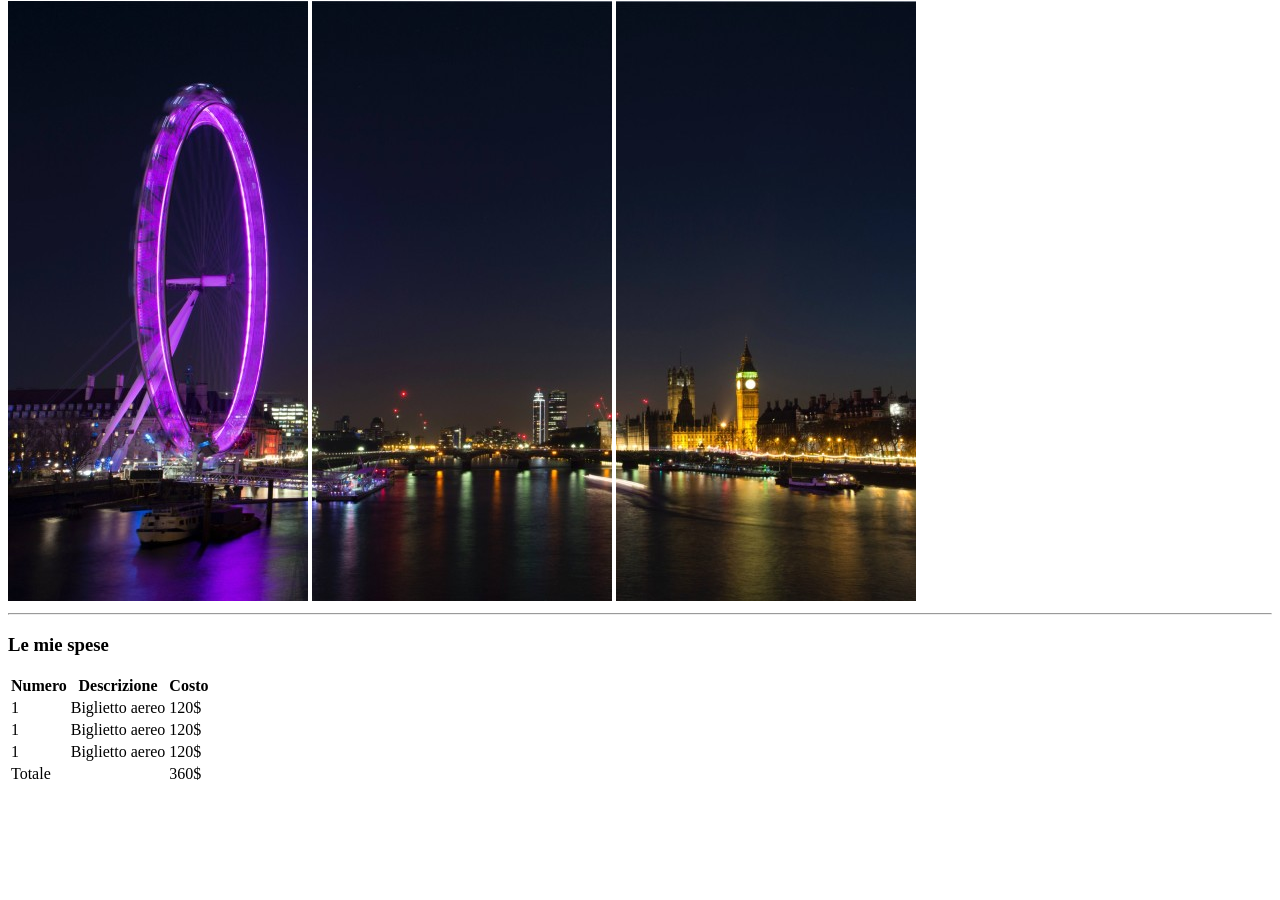
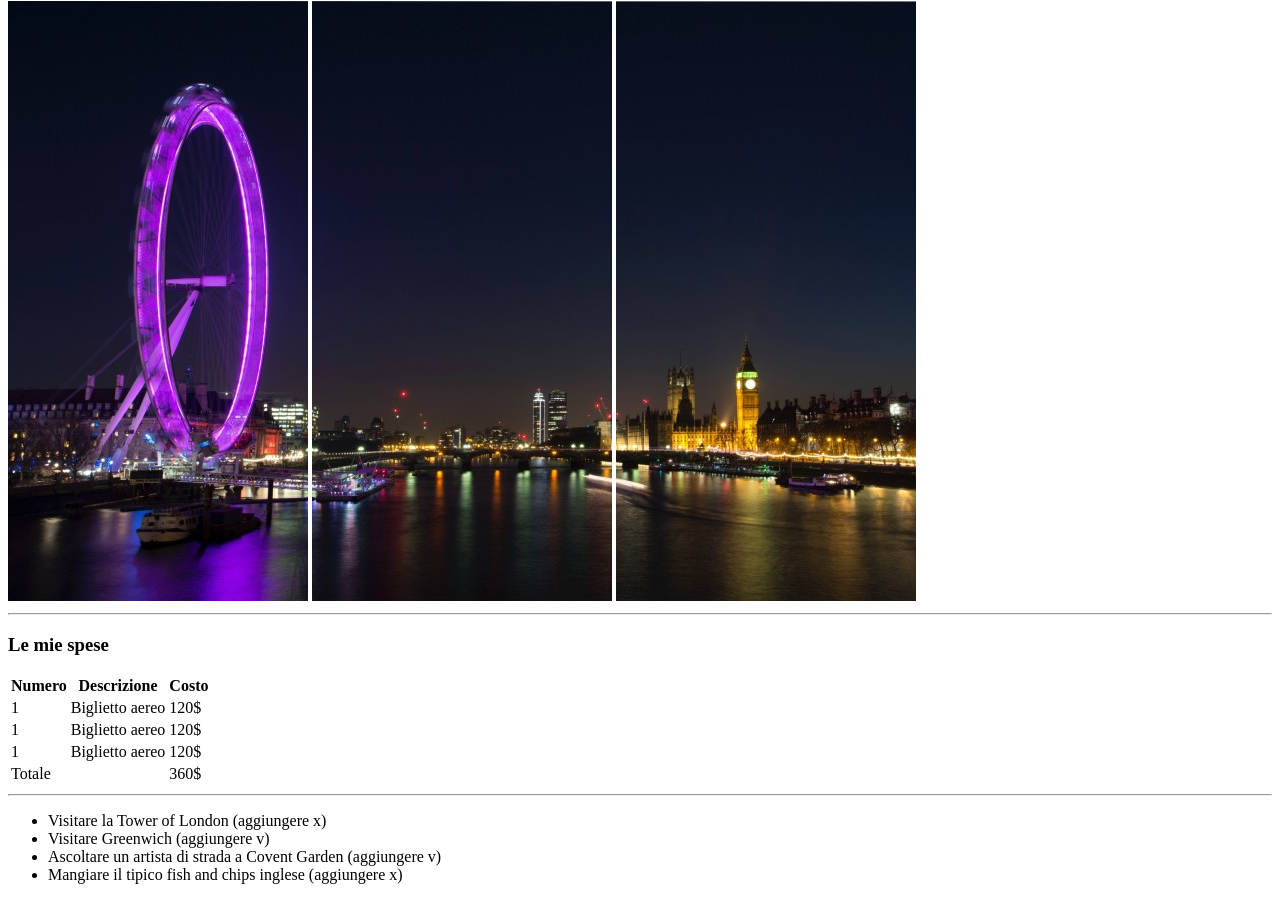
Before and after one commit to lorenzotroiano/html-london-trip, a plain HTML site: page index.html in a window 1280 px wide. Shown: the part 79-979 px from the top of the page. Before the commit the page ends 873 px from the top, so only its background shows below. Drawn offline with Linux system fonts and the light colour scheme.

Commit message:
Creazione lista non ordinaria

```diff
--- a/index.html
+++ b/index.html
@@ -59,13 +59,21 @@
                     <td>360$</td>
                 </tr>
             </tfoot>
+         </table>
+
+         <hr>
+
+         <!-- Lista non ordinaria -->
+         <ul>
+            <li>Visitare la Tower of London (aggiungere x)</li>
+            <li>Visitare Greenwich (aggiungere v)</li>
+            <li>Ascoltare un artista di strada a Covent Garden (aggiungere v)</li>
+            <li>Mangiare il tipico fish and chips inglese (aggiungere x)</li>
+         </ul>
 
 
 
 
-
-
-        </table>
 
 
     </main>
```
